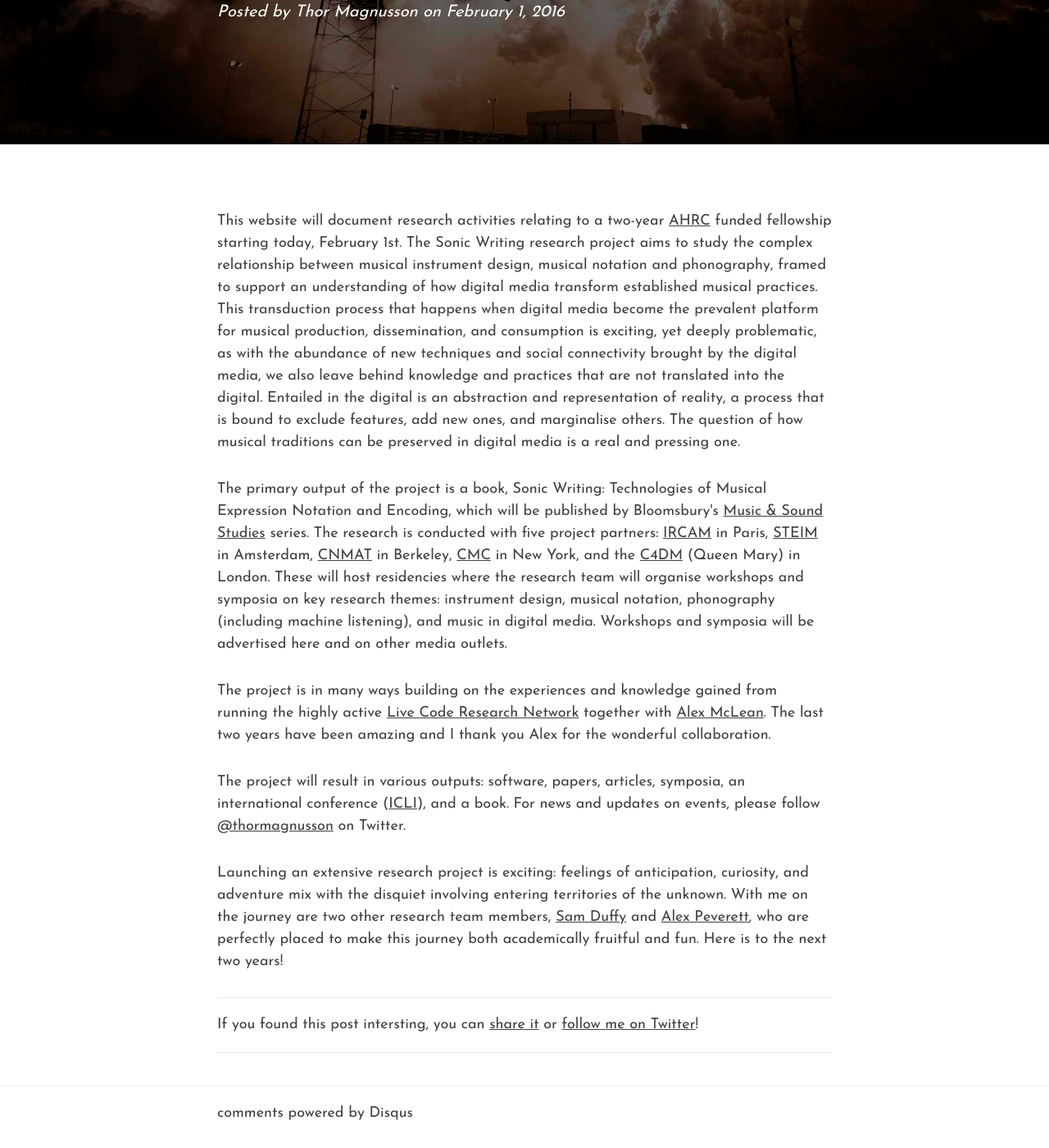
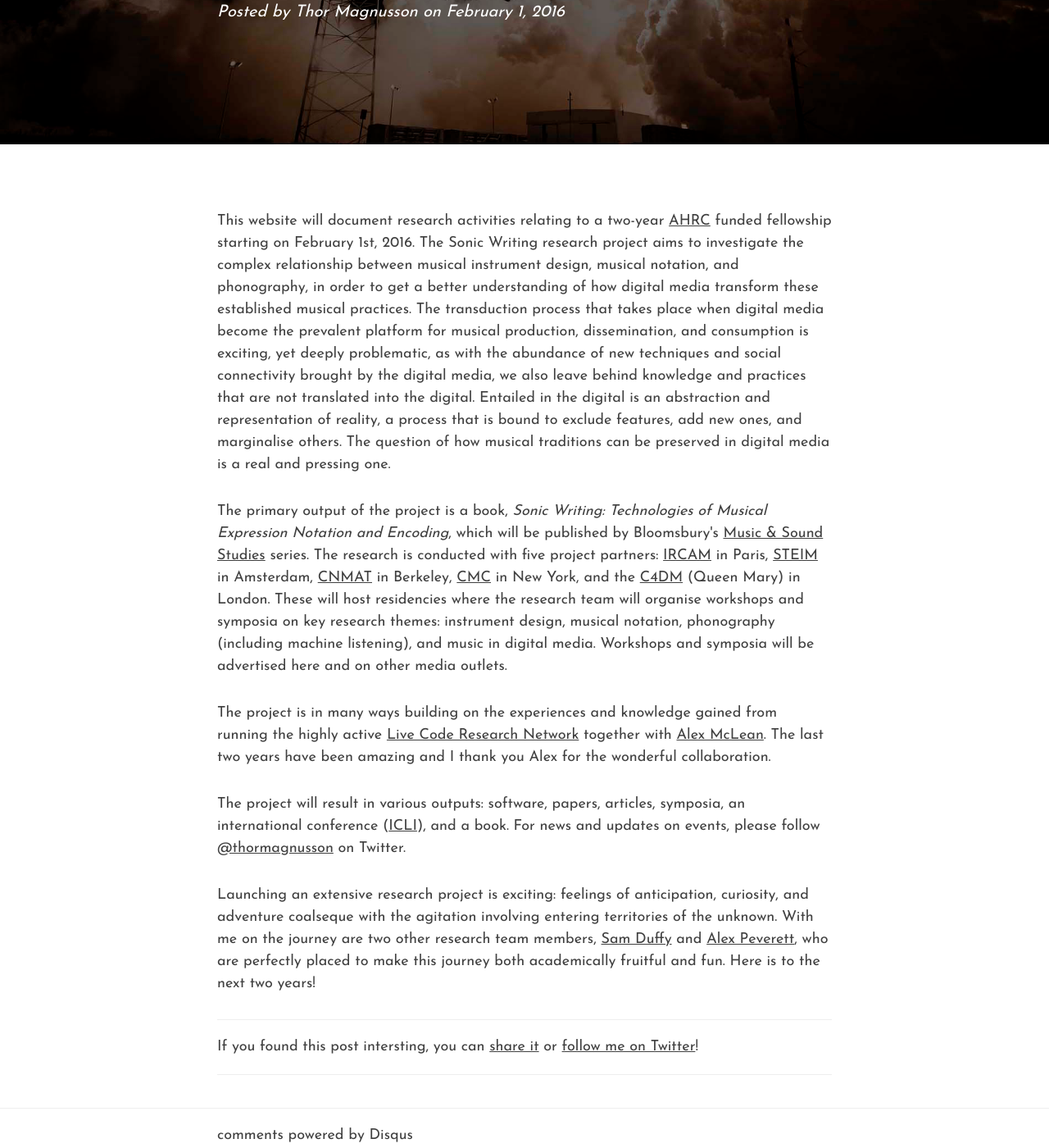
Before and after one commit to thormagnusson/sonicwriting, a Jekyll site: the page built from _posts/2016-02-01-helloworld.markdown, in a window 1280 px wide and 1400 px high, scrolled down 386 px. Shown: the whole window at 82% size. Built offline with Jekyll 4.4.1, drawn with Linux system fonts in a browser that asks for light colours; comment, search, counter and statistics services are not loaded.

Commit message:
launching the site - first post

```diff
--- a/_posts/2016-02-01-helloworld.markdown
+++ b/_posts/2016-02-01-helloworld.markdown
@@ -8,12 +8,12 @@ twitter: True
 comments: True
 ---
 
-<p>This website will document research activities relating to a two-year <a href="http://www.ahrc.ac.uk">AHRC</a> funded fellowship starting today, February 1st. The Sonic Writing research project aims to study the complex relationship between musical instrument design, musical notation and phonography, framed to support an understanding of how digital media transform established musical practices. This transduction process that happens when digital media become the prevalent platform for musical production, dissemination, and consumption is exciting, yet deeply problematic, as with the abundance of new techniques and social connectivity brought by the digital media, we also leave behind knowledge and practices that are not translated into the digital. Entailed in the digital is an abstraction and representation of reality, a process that is bound to exclude features, add new ones, and marginalise others. The question of how musical traditions can be preserved in digital media is a real and pressing one.</p>
+<p>This website will document research activities relating to a two-year <a href="http://www.ahrc.ac.uk">AHRC</a> funded fellowship starting on February 1st, 2016. The Sonic Writing research project aims to investigate the complex relationship between musical instrument design, musical notation, and phonography, in order to get a better understanding of how digital media transform these established musical practices. The transduction process that takes place when digital media become the prevalent platform for musical production, dissemination, and consumption is exciting, yet deeply problematic, as with the abundance of new techniques and social connectivity brought by the digital media, we also leave behind knowledge and practices that are not translated into the digital. Entailed in the digital is an abstraction and representation of reality, a process that is bound to exclude features, add new ones, and marginalise others. The question of how musical traditions can be preserved in digital media is a real and pressing one.</p>
 
-<p>The primary output of the project is a book, Sonic Writing: Technologies of Musical Expression Notation and Encoding, which will be published by Bloomsbury's <a href="http://www.bloomsbury.com/uk/academic/academic-subjects/music-and-sound-studies/">Music & Sound Studies</a> series. The research is conducted with five project partners: <a href="http://www.ircam.fr">IRCAM</a> in Paris, <a href="http://steim.org">STEIM</a> in Amsterdam, <a href="http://cnmat.berkeley.edu">CNMAT</a> in Berkeley, <a href="http://music.columbia.edu/cmc/">CMC</a> in New York, and the <a href="http://c4dm.eecs.qmul.ac.uk">C4DM</a> (Queen Mary) in London. These will host residencies where the research team will organise workshops and symposia on key research themes: instrument design, musical notation, phonography (including machine listening), and music in digital media. Workshops and symposia will be advertised here and on other media outlets.</p>
+<p>The primary output of the project is a book, <i>Sonic Writing: Technologies of Musical Expression Notation and Encoding</i>, which will be published by Bloomsbury's <a href="http://www.bloomsbury.com/uk/academic/academic-subjects/music-and-sound-studies/">Music & Sound Studies</a> series. The research is conducted with five project partners: <a href="http://www.ircam.fr">IRCAM</a> in Paris, <a href="http://steim.org">STEIM</a> in Amsterdam, <a href="http://cnmat.berkeley.edu">CNMAT</a> in Berkeley, <a href="http://music.columbia.edu/cmc/">CMC</a> in New York, and the <a href="http://c4dm.eecs.qmul.ac.uk">C4DM</a> (Queen Mary) in London. These will host residencies where the research team will organise workshops and symposia on key research themes: instrument design, musical notation, phonography (including machine listening), and music in digital media. Workshops and symposia will be advertised here and on other media outlets.</p>
 
 <p>The project is in many ways building on the experiences and knowledge gained from running the highly active <a href="http://www.livecodenetwork.org">Live Code Research Network</a> together with <a href="http://yaxu.org">Alex McLean</a>. The last two years have been amazing and I thank you Alex for the wonderful collaboration.</p>
 
 <p>The project will result in various outputs: software, papers, articles, symposia, an international conference (<a href="http://www.liveinterfaces.org/">ICLI</a>), and a book. For news and updates on events, please follow <a href="http://www.twitter.com/thormagnusson">@thormagnusson</a> on Twitter.</p>
 
-<p>Launching an extensive research project is exciting: feelings of anticipation, curiosity, and adventure mix with the disquiet involving entering territories of the unknown. With me on the journey are two other research team members, <a href="http://www.samduffysax.webspace.virginmedia.com/indexSamDuffySinger/Home.html">Sam Duffy</a> and <a href="http://alexanderpeverett.com">Alex Peverett</a>, who are perfectly placed to make this journey both academically fruitful and fun. Here is to the next two years!</p>
+<p>Launching an extensive research project is exciting: feelings of anticipation, curiosity, and adventure coalseque with the agitation involving entering territories of the unknown. With me on the journey are two other research team members, <a href="http://www.samduffysax.webspace.virginmedia.com/indexSamDuffySinger/Home.html">Sam Duffy</a> and <a href="http://alexanderpeverett.com">Alex Peverett</a>, who are perfectly placed to make this journey both academically fruitful and fun. Here is to the next two years!</p>
```
Also changed, not shown: 2 other files.
